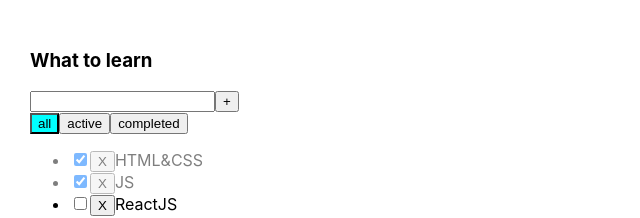
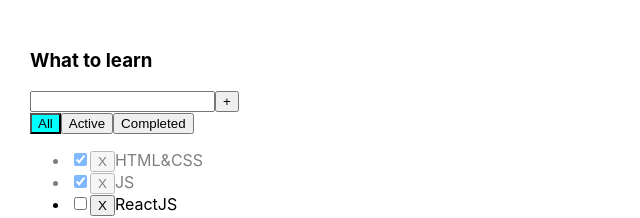
Before and after one commit to SPK80/todolist, a React (Create React App) app: page / in a window 1280 px wide. Shown: the top 218 px of the page, without its empty margins (0-640 px from the left). Built offline with nearby package versions, Linux system fonts and the light colour scheme.

Commit message:
refactor: FilterButton, FiltersPanel

```diff
--- a/src/Components/FilterButton.tsx
+++ b/src/Components/FilterButton.tsx
@@ -1,22 +1,20 @@
 import React from 'react';
 import s from './FilterButton.module.css'
 
-export type FilterValuesType = 'all' | 'completed' | 'active';
-
 type FilterButtonPropsType = {
-    value: FilterValuesType
-    toggle: (value: FilterValuesType) => void
+    toggle: () => void
     active: boolean
 }
 
-const FilterButton: React.FC<FilterButtonPropsType> = (props) => {
+const FilterButton: React.FC<FilterButtonPropsType> =
+    (props) => {
     const className = props.active ? s.active : ''
     return (
         <button
             className={className}
-            onClick={() => props.toggle(props.value)}
+            onClick={() => props.toggle()}
         >
-            {props.children || props.value}
+            {props.children }
         </button>
     );
 };
--- a/src/Components/FiltersPanel.tsx
+++ b/src/Components/FiltersPanel.tsx
@@ -1,31 +1,35 @@
 import React from 'react';
-import FilterButton, {FilterValuesType} from "./FilterButton";
+import FilterButton from "./FilterButton";
+
+export type FilterValuesType = 'all' | 'completed' | 'active';
 
 type FiltersPanelPropsType = {
     toggleFilter: (filterValue: FilterValuesType) => void
     filterValue: FilterValuesType
 }
 
-const FiltersPanel: React.FC<FiltersPanelPropsType> = ({filterValue, toggleFilter}) => {
+const FiltersPanel: React.FC<FiltersPanelPropsType> = ({filterValue,toggleFilter}) => {
+
+    const toggleHandler = (filterValue:FilterValuesType) => {
+        toggleFilter(filterValue)
+    };
+
     return (
         <div>
             <FilterButton
-                value={"all"}
-                toggle={toggleFilter}
+                toggle={()=>toggleHandler("all")}
                 active={filterValue === "all"}
-            />
+            >All</FilterButton>
             <FilterButton
-                value={"active"}
-                toggle={toggleFilter}
+                toggle={()=>toggleHandler("active")}
                 active={filterValue === "active"}
+            >Active</FilterButton>
 
-            />
             <FilterButton
-                value={"completed"}
-                toggle={toggleFilter}
+                toggle={()=>toggleHandler("completed")}
                 active={filterValue === "completed"}
+            >Completed</FilterButton>
 
-            />
         </div>
     );
 };
--- a/src/Components/Todolist.tsx
+++ b/src/Components/Todolist.tsx
@@ -1,8 +1,7 @@
 import React, {useState} from "react";
 import {NewTaskInput} from "./NewTaskInput";
 import Task, {TaskType} from "./Task";
-import FiltersPanel from "./FiltersPanel";
-import {FilterValuesType} from "./FilterButton";
+import FiltersPanel, {FilterValuesType} from "./FiltersPanel";
 
 type TodolistPropsType = {
     title: string
@@ -15,6 +14,7 @@ type TodolistPropsType = {
 const Todolist: React.FC<TodolistPropsType> = (props) => {
 
     const [filter, setFilter] = useState<FilterValuesType>('all');
+
     let tasksForTodoList = props.tasks;
 
     if (filter === 'completed') {
@@ -41,8 +41,8 @@ const Todolist: React.FC<TodolistPropsType> = (props) => {
             />
 
             <FiltersPanel
+                filterValue={filter}
                 toggleFilter={toggleFilterHandler}
-                filterValue={filter}
             />
 
             <ul>
```
